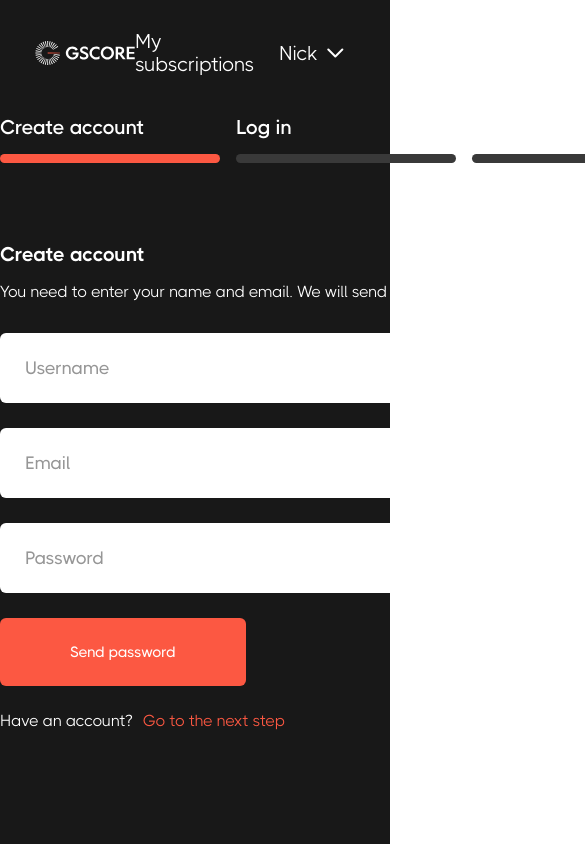
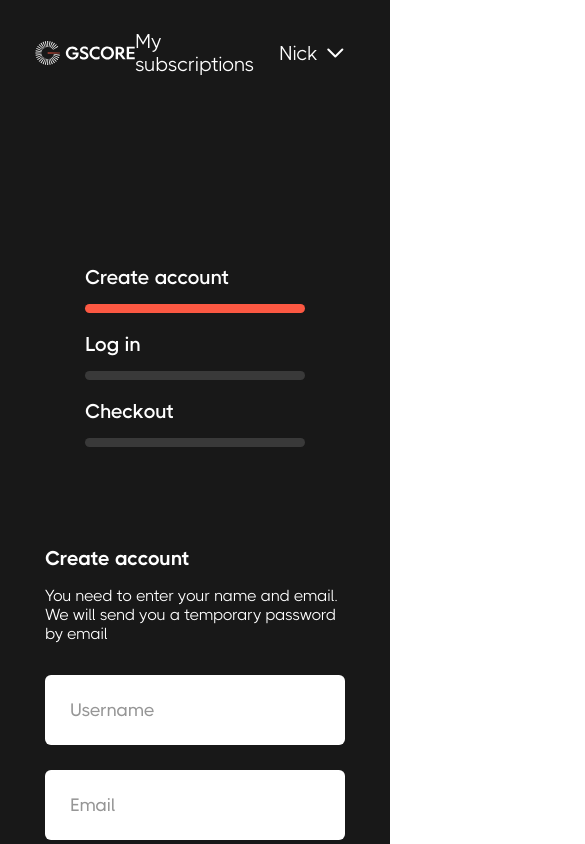
Before and after one commit to nick-felker/gscore, a Next.js app: page /signup in a window 390 px wide. Shown: the top 844 px of the page, 585 px wide, since content can reach past the window. Built offline with nearby package versions, Linux system fonts and the light colour scheme.

Commit message:
adaptive layout for singup page/ header ui component

```diff
--- a/pages/signup.tsx
+++ b/pages/signup.tsx
@@ -200,17 +200,37 @@ const ProgresBarElementWrapper = styled.div`
         margin-right: 16px;
         margin-left: 16px;
     }
+    @media(max-width: 800px){
+        margin: 0px;
+        :nth-child(n){
+            margin-bottom: 20px;
+        }
+    }
 `
 
 const ProgresBarsWrapper = styled.div`
     display: flex;
     align-items: center;
     margin-bottom: 80px;
+    @media(max-width: 1500px){
+        margin-top: 150px;
+
+    }
+    @media(max-width: 800px){
+        flex-direction: column;
+
+    }
 `
 
 const InnerWrapper = styled.div`
     margin: 0 auto;
     width: 700px;
+    @media(max-width: 800px){
+        width: 500px;
+    }
+    @media(max-width: 550px){
+        width: 300px;
+    }
 `
 
 const ExternalWrapper = styled.div`
--- a/src/ui/header/index.tsx
+++ b/src/ui/header/index.tsx
@@ -1,9 +1,14 @@
+import { useState, useEffect } from "react";
 import styled from "styled-components";
-import { useAppSelector, selectAuthFlag } from '../../';
+import { useAppSelector, selectAuthFlag, HamburgerAdditionalMenu } from '../../';
 import UserHamburgerMenu from "../userHamburgerMenu";
 
 
 function Header(){
+    const [windowWidth, setWindowWidth] = useState<number>(window.innerWidth);
+    useEffect(()=>{
+        setWindowWidth(window.innerWidth);
+    }, [window.innerWidth])
 
     const userBlockFlag = useAppSelector(selectAuthFlag);
 
@@ -11,7 +16,8 @@ function Header(){
         <>
             <ExternalWrapper>
                 <Logo src="./images/logo.svg"/>
-                {userBlockFlag === true ? <UserHamburgerMenu/> : <Tekst>da</Tekst>}
+                {userBlockFlag === false ? null : windowWidth <= 600 ? <UserHamburgerMenu/> : <HamburgerAdditionalMenu/>}
+
             </ExternalWrapper>
         </>
     )
```
Also changed, not shown: pages/checkout.tsx (+7 -2 lines).
